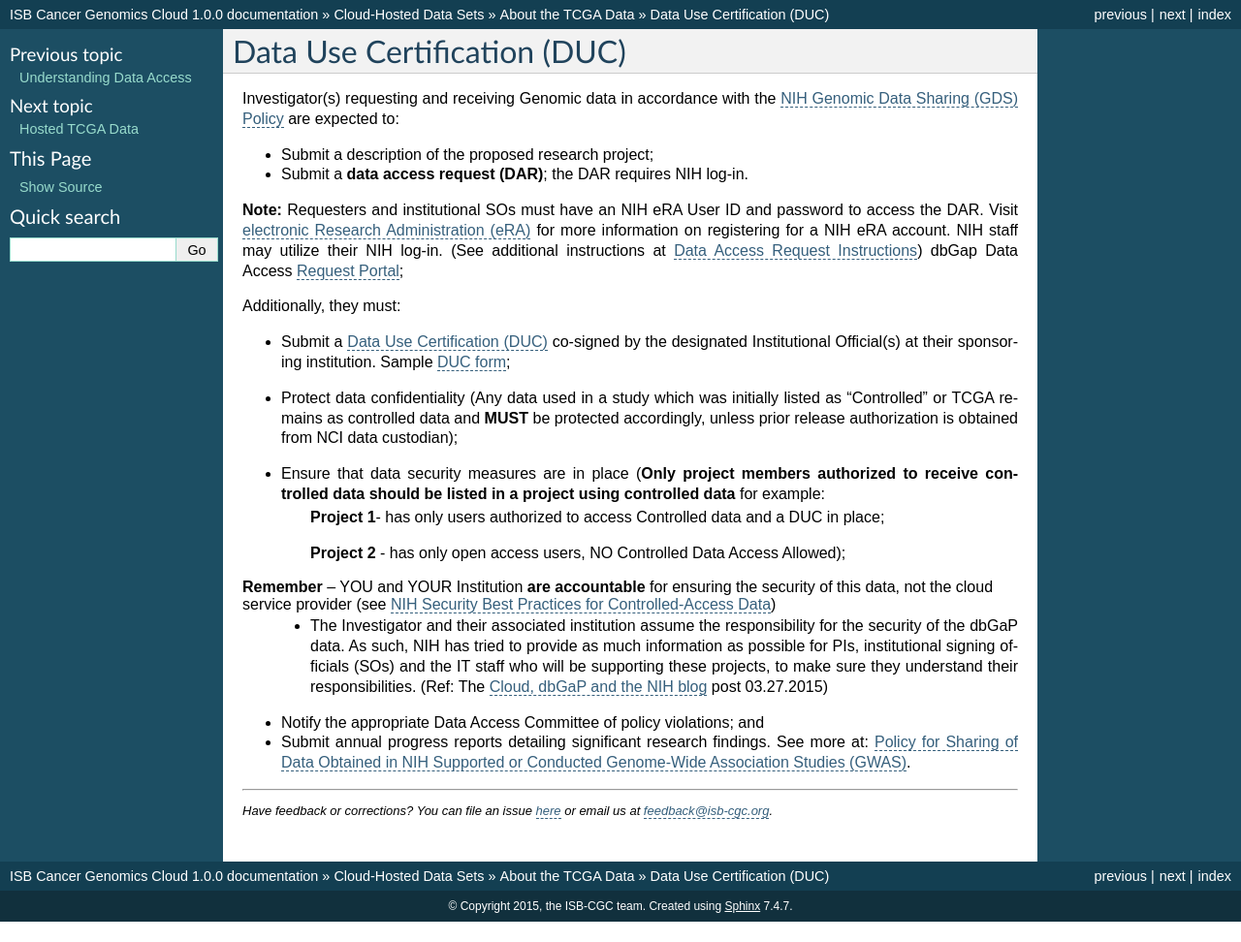
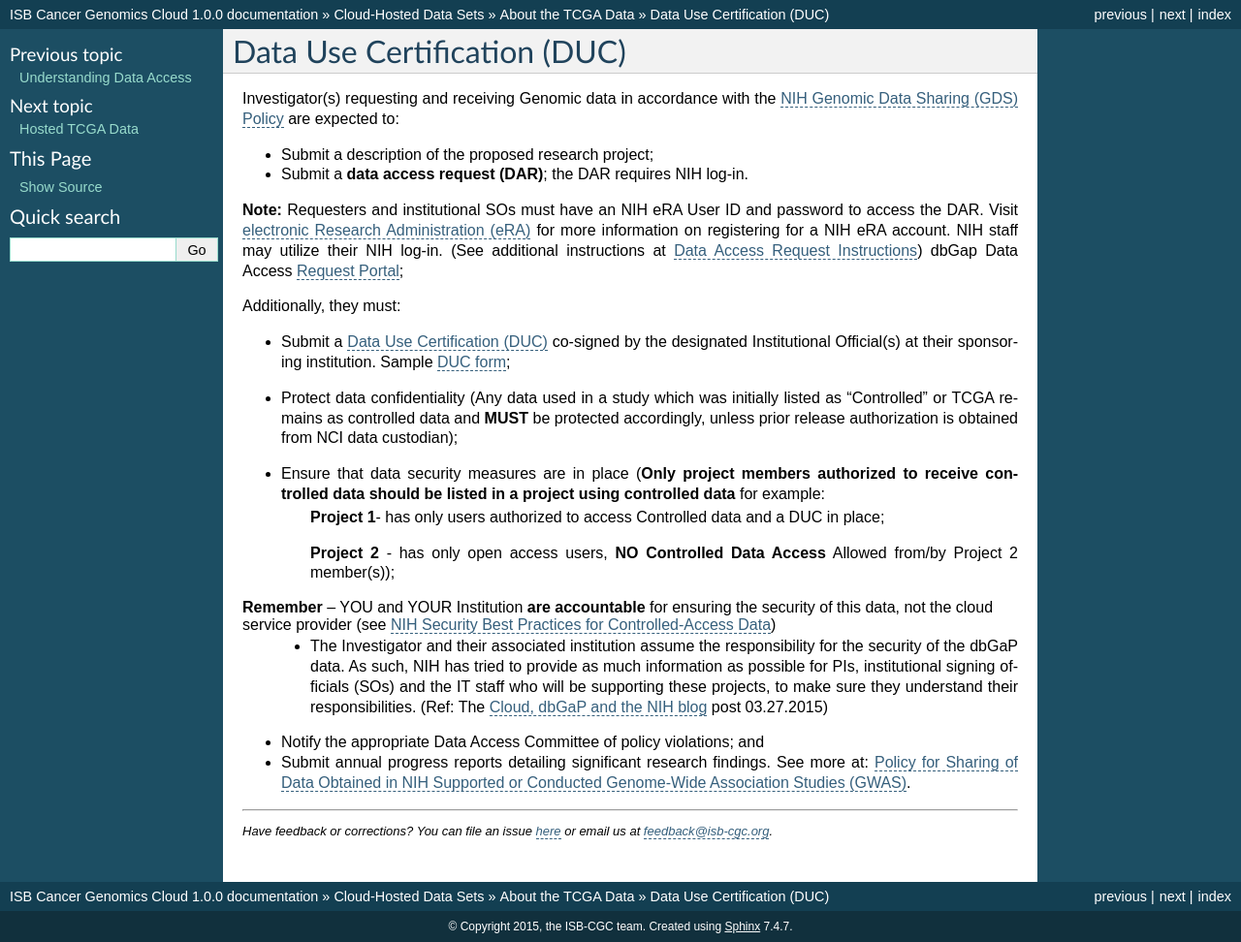
Before and after one commit to isb-cgc/readthedocs, a Sphinx documentation site: the page built from docs/source/sections/data/data2/Data-Use-Certification.rst, in a window 1280 px wide and 972 px high. Shown: the whole window at 97% size. Built offline with Sphinx 7.4.7, drawn with Linux system fonts in a browser that asks for light colours.

Commit message:
Update Data-Use-Certification.rst

```diff
--- a/docs/source/sections/data/data2/Data-Use-Certification.rst
+++ b/docs/source/sections/data/data2/Data-Use-Certification.rst
@@ -16,7 +16,7 @@ Additionally, they must:
 *  Ensure that data security measures are in place (**Only project members authorized to receive controlled data should be listed in a project using controlled data** for example:
     **Project 1**- has only users authorized to access Controlled data and a DUC in place;
 
-    **Project 2** - has only open access users, NO Controlled Data Access Allowed);
+    **Project 2** - has only open access users, **NO Controlled Data Access** Allowed from/by Project 2 member(s));
 
 **Remember** – YOU and YOUR Institution **are accountable** for ensuring the security of this data, not the cloud service provider (see `NIH Security Best Practices for Controlled-Access Data <http://www.ncbi.nlm.nih.gov/projects/gap/cgi-bin/GetPdf.cgi?document_name=dbgap_2b_security_procedures.pdf>`_)
     - The Investigator and their associated institution assume the responsibility for the security of the dbGaP data.  As such, NIH has tried to provide as much information as possible for PIs, institutional signing officials (SOs) and the IT staff who will be supporting these projects, to make sure they understand their responsibilities. (Ref: The `Cloud, dbGaP and the NIH blog <http://datascience.nih.gov/blog/cloud>`_ post 03.27.2015)
```
